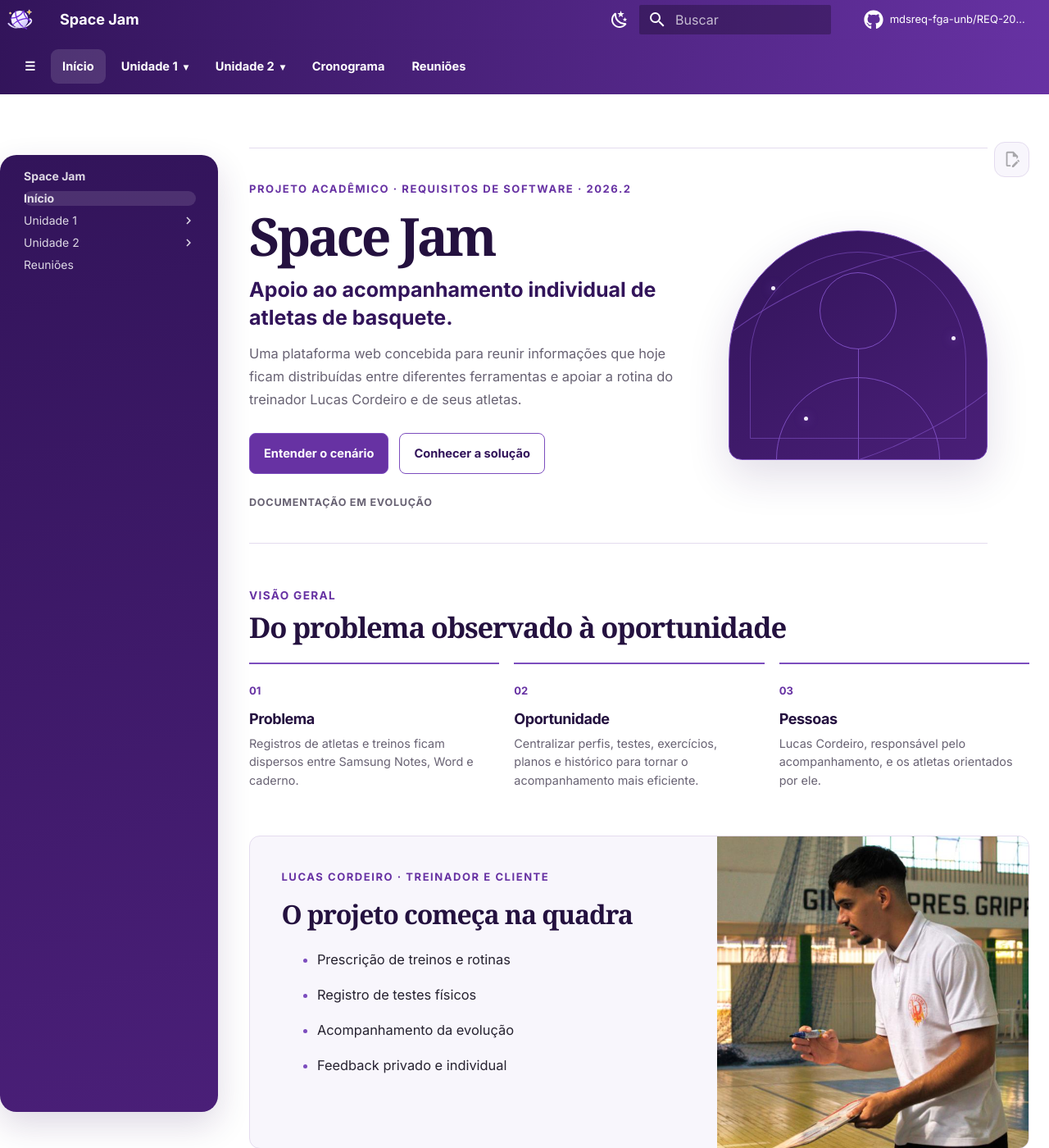
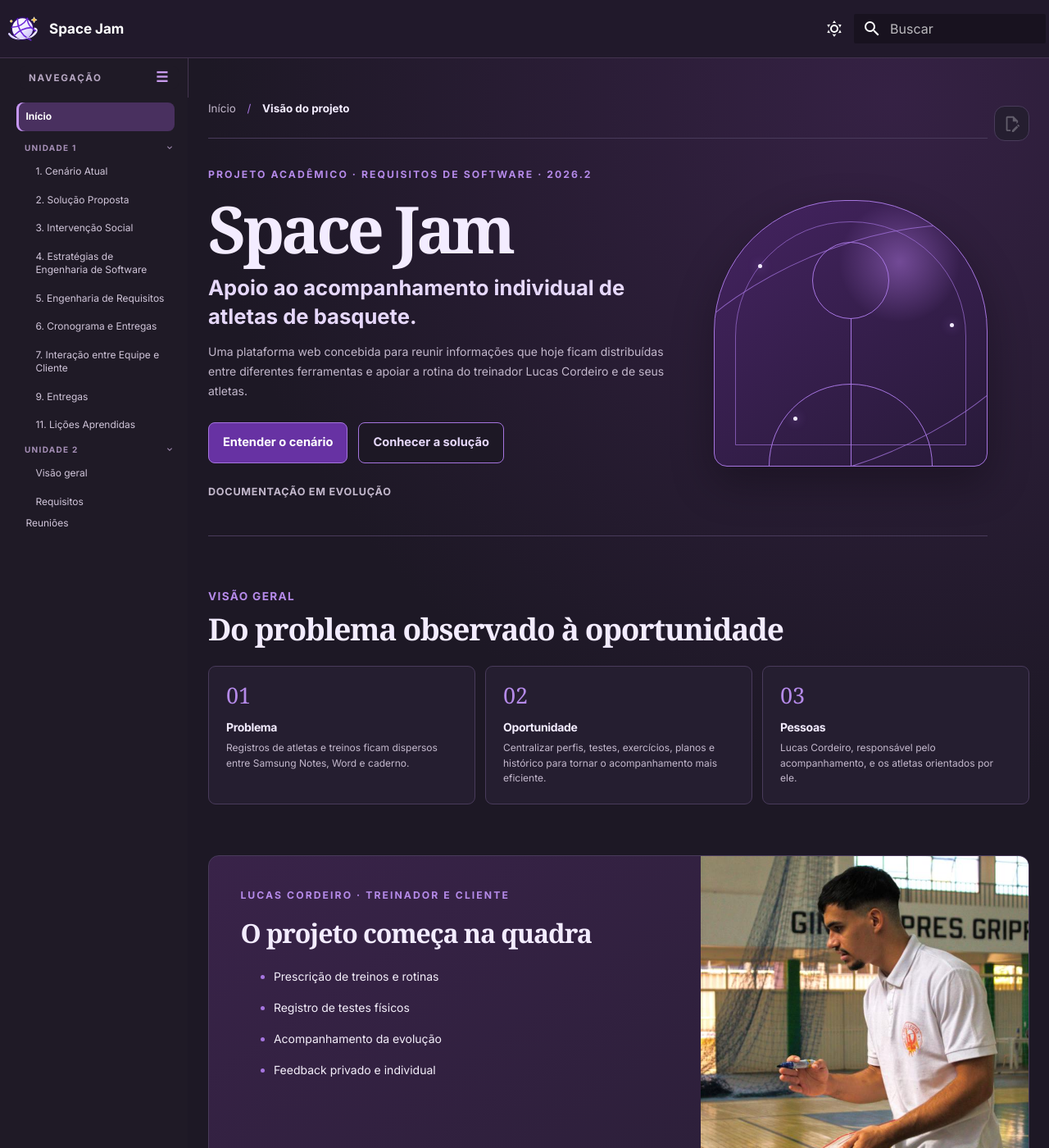
Before and after one commit to mdsreq-fga-unb/REQ-2026.2-T01-SpaceJam, an MkDocs documentation site: the page built from docs/index.md, in a window 1280 px wide and 1400 px high. Shown: the whole window at 82% size. Built offline with MkDocs 1.6.1 and Material for MkDocs 9.7.7, drawn with Linux system fonts in a browser that asks for light colours; comment, search, counter and statistics services are not loaded.

Commit message:
style: align local Pages with dark editorial mockup

```diff
--- a/docs/index.md
+++ b/docs/index.md
@@ -1,4 +1,5 @@
 <div class="sj-home">
+<p class="sj-home-breadcrumb">Início <span aria-hidden="true">/</span> <strong>Visão do projeto</strong></p>
 <section class="sj-home-hero" aria-labelledby="sj-home-title">
   <div class="sj-home-hero__copy">
     <p class="sj-kicker">Projeto acadêmico · Requisitos de Software · 2026.2</p>
--- a/docs/javascripts/sj-navigation.js
+++ b/docs/javascripts/sj-navigation.js
@@ -2,6 +2,19 @@
   const storageKey = "spacejam:sidebar-open";
   const sidebar = document.querySelector(".md-sidebar--primary");
   const toggle = document.querySelector(".sj-sidebar-toggle");
+
+  const desktopLayout = window.matchMedia("(min-width: 76.25em)");
+  const syncUnitGroups = () => {
+    document.querySelectorAll(".md-sidebar--primary .md-nav__item--nested > .md-nav__toggle")
+      .forEach((group) => {
+        group.checked = desktopLayout.matches;
+        group.parentElement.querySelector("nav.md-nav")?.setAttribute(
+          "aria-expanded", String(desktopLayout.matches)
+        );
+      });
+  };
+  syncUnitGroups();
+  desktopLayout.addEventListener?.("change", syncUnitGroups);
 
   if (sidebar && toggle) {
     sidebar.id = "sj-primary-nav";
@@ -30,11 +43,4 @@
     toggle.classList.add("sj-sidebar-toggle--ready");
   }
 
-  document.addEventListener("keydown", (event) => {
-    if (event.key !== "Escape") return;
-    const openMenu = document.querySelector(".sj-top-menu[open]");
-    if (!openMenu) return;
-    openMenu.open = false;
-    openMenu.querySelector("summary")?.focus();
-  });
 })();
--- a/docs/stylesheets/extra.css
+++ b/docs/stylesheets/extra.css
@@ -15,6 +15,8 @@
 }
 
 [data-md-color-scheme="slate"] {
+  --md-default-bg-color: #1d1825;
+  --md-default-fg-color: #f4effa;
   --sj-purple-950: #f3ecff;
   --sj-purple-900: #e6d8fb;
   --sj-purple-800: #d0b8f4;
@@ -31,8 +33,19 @@
 
 .md-header {
   color: #fff;
-  background: linear-gradient(105deg, #32145a, #6732a3);
-  box-shadow: 0 0.35rem 1rem rgba(36, 17, 63, 0.24);
+  background: #21192b;
+  border-bottom: 1px solid #43334f;
+  box-shadow: none;
+}
+
+.md-header__inner {
+  max-width: 1540px;
+  min-height: 3.5rem;
+}
+
+.md-header__source,
+.md-header__topic[data-md-component="header-topic"] {
+  display: none;
 }
 
 .md-header__button.md-logo {
@@ -42,8 +55,8 @@
 
 .md-header__button.md-logo img,
 .md-header__button.md-logo svg {
-  width: 1.7rem;
-  height: 1.7rem;
+  width: 2.05rem;
+  height: 2.05rem;
 }
 
 .md-header__title,
@@ -53,113 +66,155 @@
   color: #fff;
 }
 
-.sj-desktop-nav-wrap {
+.md-header__title {
+  font-size: 17px;
+  font-weight: 800;
+}
+
+.sj-sidebar-toggle {
   display: none;
 }
 
 @media screen and (min-width: 76.25em) {
-  .sj-desktop-nav-wrap {
-    display: block;
-    position: relative;
-    z-index: 10;
-    background: linear-gradient(105deg, #32145a, #6732a3);
+  .md-header__button.md-logo {
+    display: inline-flex;
+    align-items: center;
+    gap: 0.6rem;
+    white-space: nowrap;
   }
 
-  .sj-desktop-nav {
+  .md-header__button.md-logo::after {
+    content: "Space Jam";
+    color: #fff;
+    font-size: 17px;
+    font-weight: 800;
+  }
+
+  .md-header__title {
+    visibility: hidden;
+  }
+
+  .sj-sidebar-toggle.sj-sidebar-toggle--ready {
+    position: fixed;
+    top: 4.05rem;
+    left: max(24px, calc((100vw - 1540px) / 2 + 24px));
+    z-index: 8;
     display: flex;
-    gap: 0.25rem;
+    width: 194px;
     align-items: center;
-    max-width: 90rem;
-    min-height: 2.8rem;
-    padding: 0.3rem 0.8rem;
+    justify-content: space-between;
+    padding: 0.25rem 0.55rem;
+    color: #b6a7c2;
+    background: #1f1a26;
+    border: 0;
+    border-radius: 0.35rem;
+    font: inherit;
+    font-size: 0.58rem;
+    font-weight: 800;
+    letter-spacing: 0.15em;
+    text-transform: uppercase;
+    cursor: pointer;
+  }
+
+  .sj-sidebar-toggle span:last-child {
+    color: #c89bed;
+    font-size: 0.85rem;
+    line-height: 1;
+  }
+
+  .sj-sidebar-toggle:hover {
+    background: #31243d;
+  }
+
+  .sj-sidebar-toggle:focus-visible {
+    outline: 3px solid #ffffff;
+    outline-offset: 2px;
+  }
+
+  .md-main__inner {
+    max-width: 1540px;
+  }
+
+  .md-sidebar--primary {
+    width: 230px;
+    flex: 0 0 230px;
+    margin-top: -1.5rem;
+    background: #1f1a26;
+    border-right: 1px solid #44354f;
+  }
+
+  .md-sidebar--primary .md-sidebar__scrollwrap {
+    min-height: calc(100vh - 3.5rem);
+    margin: 0;
+    padding: 30px 8px 2rem;
+    background: #1f1a26;
+    border-radius: 0;
+    box-shadow: none;
+  }
+
+  .md-sidebar--primary .md-nav__title,
+  .md-sidebar--primary .md-nav__source {
+    display: none;
+  }
+
+  .md-sidebar--primary .md-sidebar__inner {
+    padding-right: 0;
+  }
+
+  .md-sidebar--primary .md-nav__item {
+    padding: 0;
+  }
+
+  .md-sidebar--primary .md-nav__link {
+    display: block;
+    margin: 0;
+    padding: 0.46rem 0.57rem;
+    color: #d0c5d9;
+    border-radius: 0.4rem;
+    font-size: 12px;
+    line-height: 1.35;
+    scroll-margin-top: 64px;
+  }
+
+  .md-sidebar--primary .md-nav__link:hover {
     color: #fff;
+    background: #31243d;
+  }
+
+  .md-sidebar--primary .md-nav__link--active {
+    color: #fff;
+    background: #49305f;
+    box-shadow: inset 3px 0 0 #c697f3;
+    font-weight: 750;
+  }
+
+  .md-sidebar--primary .md-nav__item--nested > .md-nav__link {
+    display: flex;
+    align-items: center;
+    justify-content: space-between;
+    margin: 0.7rem 0.5rem 0.25rem;
+    padding: 0;
+    color: #a58fb6;
+    font-size: 10px;
+    font-weight: 800;
+    letter-spacing: 0.13em;
+    text-transform: uppercase;
+  }
+
+  .md-sidebar--primary .md-nav__item--nested > .md-nav__link:hover {
+    color: #d9bfef;
     background: transparent;
   }
 
-  .sj-desktop-nav :is(a, button, summary) {
-    display: flex;
-    gap: 0.35rem;
-    align-items: center;
-    min-height: 2.1rem;
-    padding: 0.32rem 0.7rem;
-    color: #fff;
-    font: inherit;
-    font-size: 0.73rem;
-    font-weight: 650;
-    text-decoration: none;
-    background: transparent;
-    border: 0;
-    border-radius: 0.45rem;
-    cursor: pointer;
+  .md-sidebar--primary .md-nav__item--nested > .md-nav__link .md-nav__icon {
+    display: inline-block;
+    width: 12px;
+    height: 12px;
+    flex: 0 0 12px;
   }
 
-  .sj-desktop-nav .sj-sidebar-toggle {
-    display: none;
-  }
-
-  .sj-desktop-nav .sj-sidebar-toggle.sj-sidebar-toggle--ready {
-    display: flex;
-  }
-
-  .sj-desktop-nav :is(a, button, summary):hover,
-  .sj-desktop-nav [aria-current="page"] {
-    color: #fff;
-    background: rgba(255, 255, 255, 0.13);
-  }
-
-  .sj-desktop-nav :is(a, button, summary):focus-visible {
-    outline: 3px solid #fff;
-    outline-offset: 2px;
-  }
-
-  .sj-top-menu {
-    position: relative;
-  }
-
-  .sj-top-menu summary {
-    list-style: none;
-  }
-
-  .sj-top-menu summary::-webkit-details-marker {
-    display: none;
-  }
-
-  .sj-top-menu summary::after {
-    content: "▾";
-    font-size: 0.6rem;
-  }
-
-  .sj-top-menu[open] summary::after {
-    transform: rotate(180deg);
-  }
-
-  .sj-top-menu__items {
-    position: absolute;
-    top: 100%;
-    left: 0;
-    z-index: 20;
-    display: grid;
-    min-width: 14rem;
-    max-width: 22rem;
-    padding: 0.35rem;
-    background: #32145a;
-    border: 1px solid rgba(255, 255, 255, 0.2);
-    border-radius: 0.55rem;
-    box-shadow: var(--sj-shadow);
-  }
-
-  .sj-top-menu__items a {
-    line-height: 1.3;
-    white-space: normal;
-  }
-
-  .md-main__inner {
-    max-width: 90rem;
-  }
-
-  .md-sidebar--primary {
-    width: 14rem;
-    flex: 0 0 14rem;
+  .md-sidebar--primary .md-nav__list {
+    padding: 0;
   }
 
   .md-sidebar--secondary:not(:has(.md-nav__list)) {
@@ -174,46 +229,31 @@
   html.sj-sidebar-closed .md-sidebar--primary {
     display: none;
   }
+
+  html.sj-sidebar-closed .sj-sidebar-toggle {
+    top: 0.55rem;
+    left: max(180px, calc((100vw - 1540px) / 2 + 180px));
+    width: 2.15rem;
+    justify-content: center;
+    background: #31243d;
+  }
+
+  html.sj-sidebar-closed .sj-sidebar-toggle span:first-child {
+    display: none;
+  }
 }
 
 .md-grid {
-  max-width: 74rem;
+  max-width: 1540px;
 }
 
-@media screen and (min-width: 76.25em) {
-  .md-sidebar--primary {
-    width: 13.5rem;
-  }
+[data-md-color-scheme="slate"] .md-main {
+  background: radial-gradient(circle at 85% 2%, #352144 0, transparent 30%), #1d1825;
+}
 
-  .md-sidebar--primary .md-sidebar__scrollwrap {
-    margin: 1rem 0.7rem 1rem 0;
-    padding: 0.85rem;
-    background: linear-gradient(165deg, #32145a, #4a1f78);
-    border-radius: 1rem;
-    box-shadow: 0 0.8rem 2rem rgba(50, 20, 90, 0.16);
-  }
-
-  .md-sidebar--primary .md-nav__title,
-  .md-sidebar--primary .md-nav__link,
-  .md-sidebar--primary .md-nav__item .md-nav__link {
-    color: rgba(255, 255, 255, 0.84);
-  }
-
-  .md-sidebar--primary .md-nav__title {
-    background: transparent;
-    box-shadow: none;
-  }
-
-  .md-sidebar--primary .md-nav__link:hover,
-  .md-sidebar--primary .md-nav__link--active {
-    color: #fff;
-  }
-
-  .md-sidebar--primary .md-nav__link--active {
-    font-weight: 700;
-    background: rgba(255, 255, 255, 0.12);
-    border-radius: 0.55rem;
-  }
+.md-footer,
+.md-footer-meta {
+  background: #211a29;
 }
 
 .md-content__inner {
@@ -406,14 +446,30 @@
 .sj-home {
   max-width: 70rem;
   margin-inline: auto;
+  font-size: 14px;
+}
+
+.md-typeset .sj-home-breadcrumb {
+  margin: 0 0 24px;
+  color: var(--sj-muted);
+  font-size: 0.67rem;
+}
+
+.sj-home-breadcrumb span {
+  margin-inline: 0.5rem;
+  color: var(--sj-purple-600);
+}
+
+.sj-home-breadcrumb strong {
+  color: var(--sj-purple-950);
 }
 
 .sj-home .sj-kicker {
   margin: 0 0 0.8rem;
   color: var(--sj-purple-700);
-  font-size: 0.65rem;
+  font-size: 0.61rem;
   font-weight: 800;
-  letter-spacing: 0.12em;
+  letter-spacing: 0.17em;
   text-transform: uppercase;
 }
 
@@ -422,8 +478,8 @@
   grid-template-columns: minmax(0, 1.3fr) minmax(15rem, .75fr);
   align-items: center;
   gap: clamp(1.4rem, 3vw, 2.5rem);
-  margin-top: 0.75rem;
-  padding-block: clamp(1.5rem, 3vw, 2.5rem);
+  margin-top: 0;
+  padding: 34px 0 43px;
   border-block: 1px solid var(--sj-border);
 }
 
@@ -436,7 +492,7 @@
   padding: 0;
   color: var(--sj-purple-950);
   font-family: Georgia, "Times New Roman", serif;
-  font-size: clamp(3rem, 5vw, 4.4rem);
+  font-size: clamp(58px, 6.2vw, 86px);
   font-weight: 700;
   letter-spacing: -0.055em;
   line-height: 0.98;
@@ -450,7 +506,7 @@
   max-width: 35rem;
   margin: 0 0 0.7rem;
   color: var(--sj-purple-900);
-  font-size: clamp(1.05rem, 2vw, 1.25rem);
+  font-size: clamp(1.05rem, 2vw, 1.32rem);
   font-weight: 700;
   line-height: 1.35;
 }
@@ -508,12 +564,12 @@
 
 .sj-home-court {
   position: relative;
-  min-height: 14rem;
+  min-height: 16.25rem;
   overflow: hidden;
   pointer-events: none;
   border: 1px solid var(--sj-purple-600);
   border-radius: 8rem 8rem .8rem .8rem;
-  background: linear-gradient(145deg, #32145a, #4a1f78);
+  background: radial-gradient(circle at 68% 23%, #724a96 0, transparent 22%), linear-gradient(145deg, #442360, #281a39);
   box-shadow: var(--sj-shadow);
 }
 
@@ -582,11 +638,11 @@
 .sj-home-court__star--three { bottom: 17%; left: 29%; }
 
 .sj-home .sj-section {
-  margin: 2.6rem 0;
+  margin: 3.1rem 0;
 }
 
 .sj-home .sj-section-heading {
-  max-width: 44rem;
+  max-width: none;
   margin-bottom: 1.15rem;
 }
 
@@ -603,7 +659,7 @@
   margin: 0;
   padding: 0;
   font-family: Georgia, "Times New Roman", serif;
-  font-size: clamp(1.35rem, 2.7vw, 1.85rem);
+  font-size: clamp(26px, 3vw, 37px);
   font-weight: 700;
   border: 0;
 }
@@ -611,7 +667,7 @@
 .sj-home .sj-summary-grid,
 .sj-home .sj-reading-grid {
   display: grid;
-  gap: 0.9rem;
+  gap: 12px;
 }
 
 .sj-home .sj-summary-grid {
@@ -624,11 +680,20 @@
 
 .sj-home .sj-insight {
   min-width: 0;
-  padding: 0.9rem 0.5rem 0 0;
-  border-top: 2px solid var(--sj-purple-600);
+  min-height: 154px;
+  padding: 21px;
+  background: var(--sj-surface-soft);
+  border: 1px solid var(--sj-border);
+  border-radius: 9px;
 }
 
-.sj-home .sj-insight > span,
+.sj-home .sj-insight > span {
+  color: var(--sj-purple-700);
+  font-family: Georgia, "Times New Roman", serif;
+  font-size: 27px;
+  line-height: 1;
+}
+
 .sj-home .sj-reading-card > span {
   color: var(--sj-purple-700);
   font-size: 0.65rem;
@@ -636,14 +701,14 @@
 }
 
 .md-typeset .sj-home .sj-insight h3 {
-  margin: 0.35rem 0 0.3rem;
-  font-size: 0.9rem;
+  margin: 11px 0 6px;
+  font-size: 14px;
 }
 
 .sj-home .sj-insight p {
   margin: 0;
   color: var(--sj-muted);
-  font-size: 0.72rem;
+  font-size: 12px;
   line-height: 1.55;
 }
 
@@ -688,6 +753,10 @@
   background: var(--sj-surface-soft);
   border: 1px solid var(--sj-border);
   border-radius: 0.65rem;
+}
+
+[data-md-color-scheme="slate"] .sj-home .sj-client-feature {
+  background: linear-gradient(145deg, #392349, #281e34);
 }
 
 .sj-home .sj-client-feature__copy {
@@ -764,7 +833,7 @@
   font-weight: 650;
   background: var(--sj-surface-soft);
   border: 1px solid var(--sj-border);
-  border-radius: 0.75rem;
+  border-radius: 0.55rem;
 }
 
 .md-typeset .sj-home .sj-team-grid a {
@@ -783,7 +852,7 @@
   object-fit: cover;
   background: var(--sj-purple-100);
   border: 0;
-  border-radius: 50%;
+  border-radius: 0.4rem;
   box-shadow: none;
 }
 
--- a/mkdocs.yml
+++ b/mkdocs.yml
@@ -18,21 +18,19 @@ theme:
     repo: fontawesome/brands/github
 
   palette:
-    - media: "(prefers-color-scheme: light)"
-      scheme: default
+    - scheme: slate
+      primary: deep purple
+      accent: purple
+      toggle:
+        icon: material/weather-sunny
+        name: Modo claro
+
+    - scheme: default
       primary: deep purple
       accent: purple
       toggle:
         icon: material/weather-night
         name: Modo escuro
-
-    - media: "(prefers-color-scheme: dark)"
-      scheme: slate
-      primary: deep purple
-      accent: purple
-      toggle:
-        icon: material/weather-sunny
-        name: Modo claro
 
   font:
     text: Inter
--- a/overrides/main.html
+++ b/overrides/main.html
@@ -2,7 +2,7 @@
 
 {% block header %}
   {{ super() }}
-  <div class="sj-desktop-nav-wrap">
-    {% include "partials/sj-desktop-nav.html" %}
-  </div>
+  <button type="button" class="sj-sidebar-toggle" aria-controls="sj-primary-nav" aria-expanded="true" aria-label="Recolher navegação">
+    <span>Navegação</span><span aria-hidden="true">☰</span>
+  </button>
 {% endblock %}
--- a/overrides/partials/sj-desktop-nav.html
+++ /dev/null
@@ -1,25 +0,0 @@
-<nav class="sj-desktop-nav md-grid" aria-label="Navegação principal">
-  <button type="button" class="sj-sidebar-toggle" aria-controls="sj-primary-nav" aria-expanded="true" aria-label="Recolher navegação">☰</button>
-  {% for label in ["Início", "Unidade 1", "Unidade 2", "Cronograma", "Reuniões"] %}
-    {% if label == "Cronograma" %}
-      <a href="{{ 'cronograma/' | url }}"{% if page.url == 'cronograma/' %} aria-current="page"{% endif %}>Cronograma</a>
-    {% else %}
-      {% for item in nav.items %}
-        {% if item.title == label %}
-          {% if item.children %}
-            <details class="sj-top-menu">
-              <summary>{{ item.title }}</summary>
-              <div class="sj-top-menu__items">
-                {% for child in item.children %}
-                  <a href="{{ child.url | url }}"{% if child.active %} aria-current="page"{% endif %}>{{ child.title }}</a>
-                {% endfor %}
-              </div>
-            </details>
-          {% else %}
-            <a href="{{ item.url | url }}"{% if item.active %} aria-current="page"{% endif %}>{{ item.title }}</a>
-          {% endif %}
-        {% endif %}
-      {% endfor %}
-    {% endif %}
-  {% endfor %}
-</nav>
```
Also changed, not shown: 1 other file.
